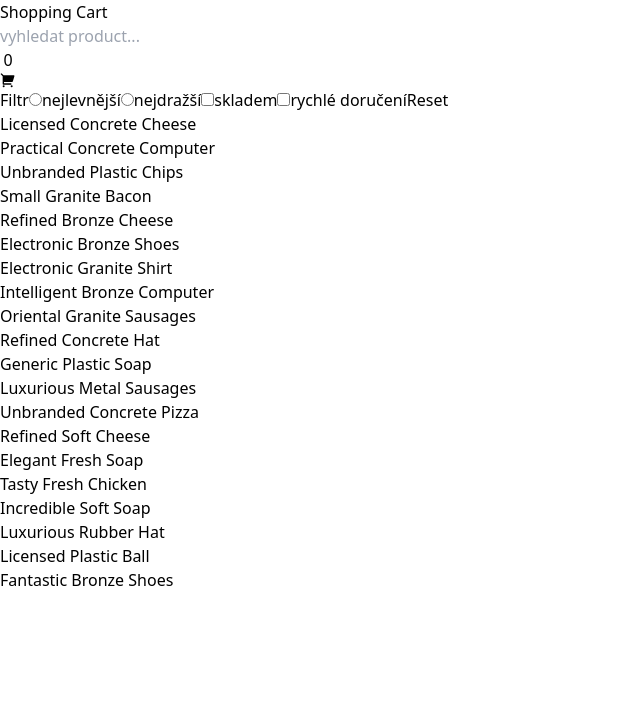
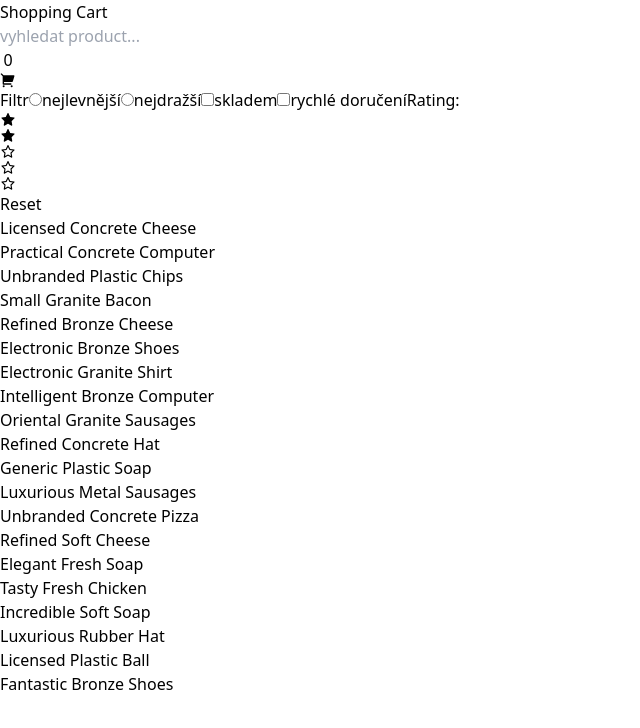
Before and after one commit to JGCZE/E_shop_new, a React (Vite) app: page / in a window 1280 px wide. Shown: the top 728 px of the page, without its empty margins (0-640 px from the left). Built offline with nearby package versions, Linux system fonts and the light colour scheme.

Commit message:
Rating component. Edit filters

```diff
--- a/src/components/Filters.tsx
+++ b/src/components/Filters.tsx
@@ -1,5 +1,10 @@
+import Rating from "./Rating"
+import { useState } from "react"
 
 const Filters = () => {
+
+  const [rating, setRating] = useState(2)
+
   return (
     <div className="filters bg-blue-400 p-2 flex flex-col w-[20%] m-2 h-20vh">
         <span className="filter-title">Filtr</span>
@@ -23,6 +28,14 @@
             <input type="checkbox" id="fastDelivery"/>
             <label htmlFor="fastDelivery">rychlé doručení</label>
         </span>
+
+        {/* Rating */}
+        <span>
+            <label htmlFor="">Rating: </label>
+            <Rating rating={rating} onClick={(i) => setRating(i)} />
+        </span>
+
+        {/* Reset button */}
         <button>Reset</button>
     </div>
   )
--- /dev/null
+++ b/src/components/Rating.tsx
@@ -0,0 +1,24 @@
+import { AiFillStar, AiOutlineStar } from 'react-icons/ai'
+
+const Rating = ({ rating, onClick }) => {
+  return (
+    <>
+      {
+        [...Array(5)].map((_, i) => (
+
+            <span key={i} onClick={() => onClick(i)}>
+                { rating > i ? (
+                    <AiFillStar className="fas fa-star" />
+                ) : (
+                    <AiOutlineStar className="far fa-star" />
+                )}
+
+            </span>
+        ))
+      }
+
+    </>
+  )
+}
+
+export default Rating
```
